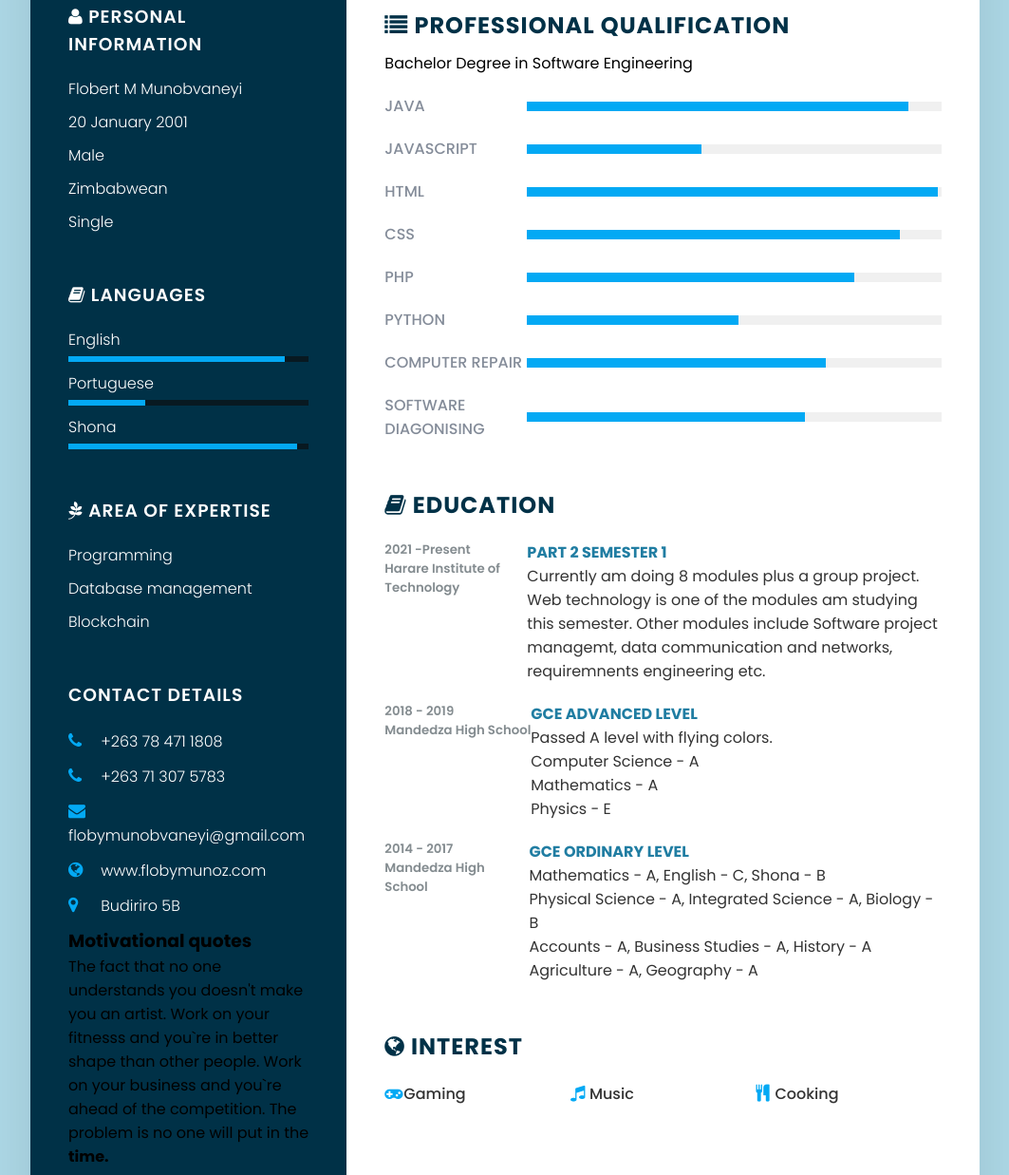
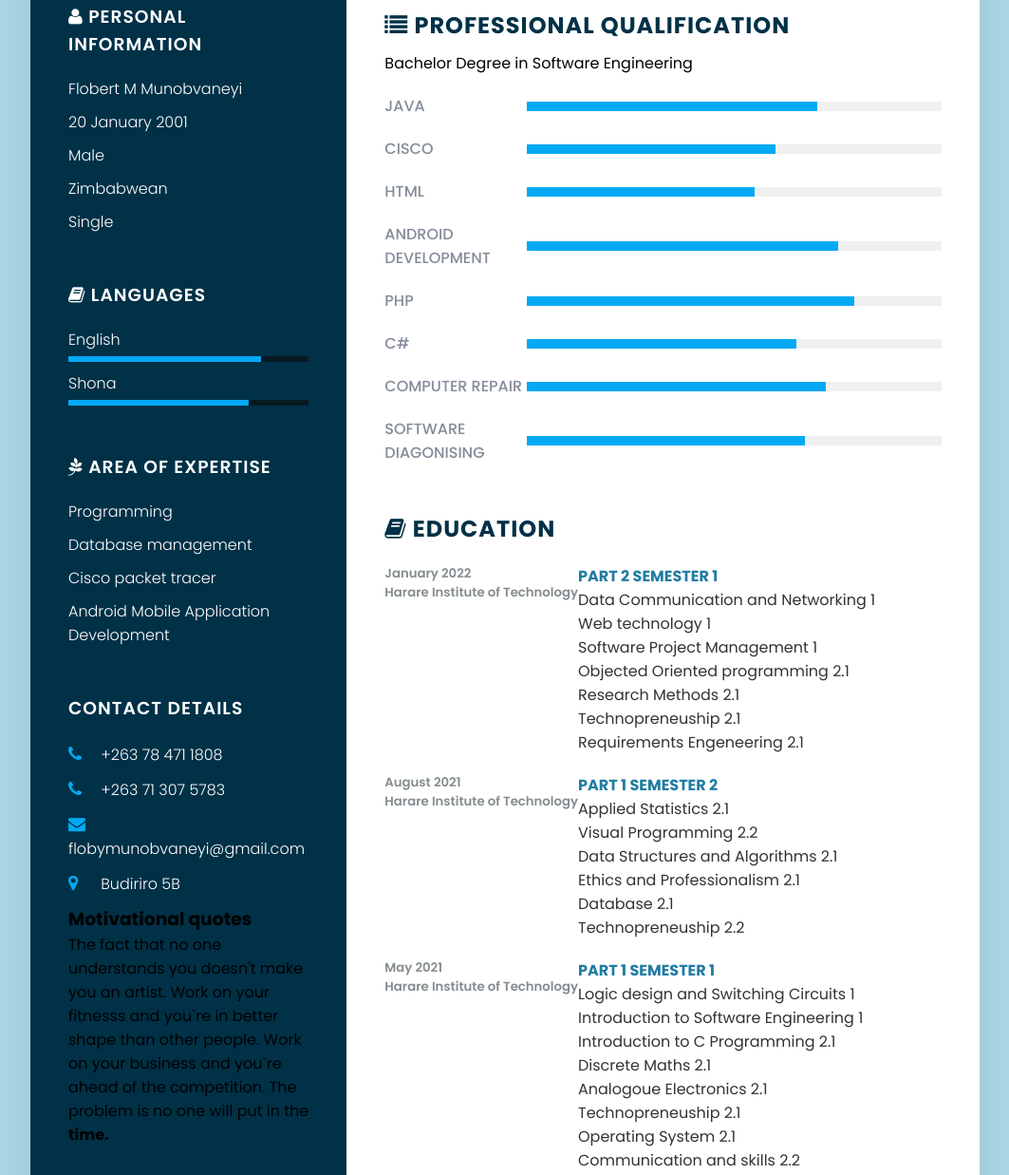
Before and after one commit to flobah9/mycv, a plain HTML site: page index.html in a window 1280 px wide. Shown: the part 441-1678 px from the top of the page at 95% size, without its empty margins (108-1171 px from the left). Drawn offline with Linux system fonts and the light colour scheme.

Commit message:
Add files via upload

```diff
--- a/index.html
+++ b/index.html
@@ -40,19 +40,13 @@
                     <li>
                         <span class="text">English</span>
                         <span class="percent">
-                            <div style="width: 90%;"></div>
-                        </span>
-                    </li>
-                    <li>
-                        <span class="text">Portuguese</span>
-                        <span class="percent">
-                            <div style="width: 32%;"></div>
+                            <div style="width: 80%;"></div>
                         </span>
                     </li>
                     <li>
                         <span class="text">Shona</span>
                         <span class="percent">
-                            <div style="width: 95%;"></div>
+                            <div style="width: 75%;"></div>
                         </span>
                     </li>
                 </ul>
@@ -62,7 +56,8 @@
                 <ul>
                     <li><span class="text">Programming</span></li>
                     <li><span class="text">Database management</span></li>
-                    <li><span class="text">Blockchain</span></li>
+                    <li><span class="text">Cisco packet tracer</span></li>
+					<li><span class="text">Android Mobile Application Development</span></li>
                 </ul>
             </div>
             <div class="contactinfo">
@@ -79,10 +74,6 @@
                     <li>
                         <span class="icon"><i class="fa fa-envelope"></i></span>
                         <span class="text">flobymunobvaneyi@gmail.com</span>
-                    </li>
-                    <li>
-                        <span class="icon"><i class="fa fa-globe"></i></span>
-                        <span class="text">www.flobymunoz.com</span>
                     </li>
                     <li>
                         <span class="icon"><i class="fa fa-map-marker"></i></span>
@@ -116,25 +107,25 @@
                 <div class="box">
                     <h4>Java</h4>
                     <div class="percent">
-                        <div style="width: 92%;"></div>
+                        <div style="width: 70%;"></div>
                     </div>
                 </div>
                 <div class="box">
-                    <h4>JavaScript</h4>
+                    <h4>Cisco</h4>
                     <div class="percent">
-                        <div style="width: 42%;"></div>
+                        <div style="width: 60%;"></div>
                     </div>
                 </div>
                 <div class="box">
                     <h4>Html</h4>
                     <div class="percent">
-                        <div style="width: 99%;"></div>
+                        <div style="width: 55%;"></div>
                     </div>
                 </div>
                 <div class="box">
-                    <h4>CSS</h4>
+                    <h4>Android development</h4>
                     <div class="percent">
-                        <div style="width: 90%;"></div>
+                        <div style="width: 75%;"></div>
                     </div>
                 </div>
                 <div class="box">
@@ -144,9 +135,9 @@
                     </div>
                 </div>
                 <div class="box">
-                    <h4>Python</h4>
+                    <h4>C#</h4>
                     <div class="percent">
-                        <div style="width: 51%;"></div>
+                        <div style="width: 65%;"></div>
                     </div>
                 </div>
                 <div class="box">
@@ -166,15 +157,37 @@
                 <h2 class="title2"><i class="fa fa-book"></i> Education</h2>
                 <div class="box">
                     <div class="year_company">
-                        <h5>2021 -Present</h5>
+                        <h5>January 2022</h5>
                         <h5>Harare Institute of Technology</h5>
                     </div>
                     <div class="text">
                         <h4>Part 2 Semester 1</h4>
-                        <p>Currently am doing 8 modules plus a group project.
-                             Web technology is one of the modules am studying this semester.
-                             Other modules include Software project managemt, data communication and networks,
-                            requiremnents engineering etc.</p>
+                        <p>Data Communication and Networking 1</br>Web technology  1</br>Software Project Management  1
+						</br>Objected Oriented programming  2.1</br>Research Methods 2.1</br>Technopreneuship  2.1</br>
+						Requirements Engeneering 2.1</p>
+                    </div>
+                </div>
+				<div class="box">
+                    <div class="year_company">
+                        <h5>August 2021</h5>
+                        <h5>Harare Institute of Technology</h5>
+                    </div>
+                    <div class="text">
+                        <h4>Part 1 Semester 2</h4>
+                        <p>Applied Statistics 2.1</br>Visual Programming 2.2</br>Data Structures and Algorithms 2.1
+						</br>Ethics and Professionalism  2.1</br>Database 2.1</br>Technopreneuship  2.2</p>
+                    </div>
+                </div>
+				<div class="box">
+                    <div class="year_company">
+                        <h5>May 2021</h5>
+                        <h5>Harare Institute of Technology</h5>
+                    </div>
+                    <div class="text">
+                        <h4>Part 1 Semester 1</h4>
+                        <p>Logic design and Switching Circuits 1</br>Introduction to Software Engineering  1</br>Introduction to C Programming  2.1
+						</br>Discrete Maths  2.1</br>Analogoue Electronics 2.1</br>Technopreneuship  2.1</br>
+						Operating System 2.1</br>Communication and skills 2.2</p>
                     </div>
                 </div>
                 <div class="box">
```
